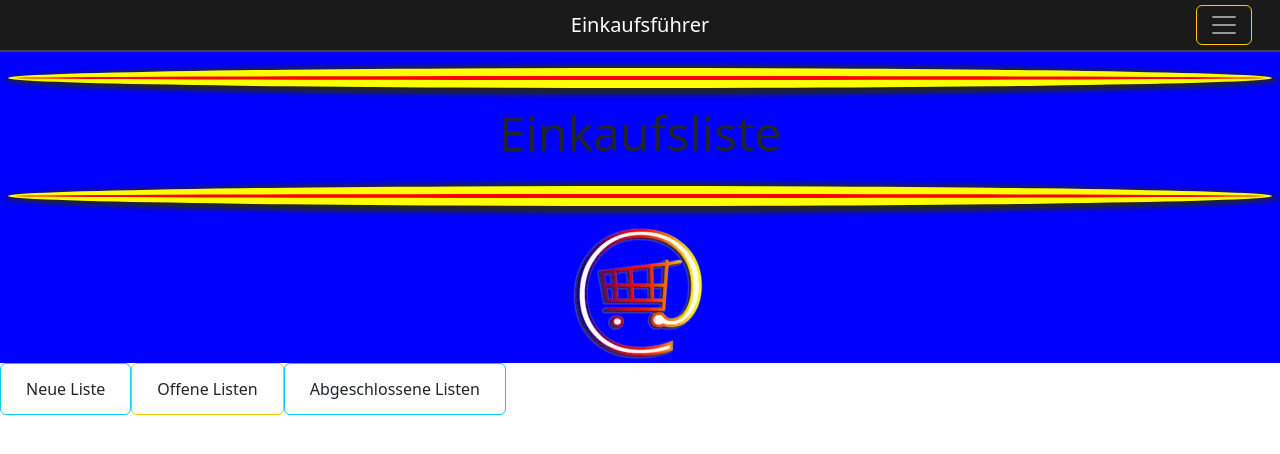
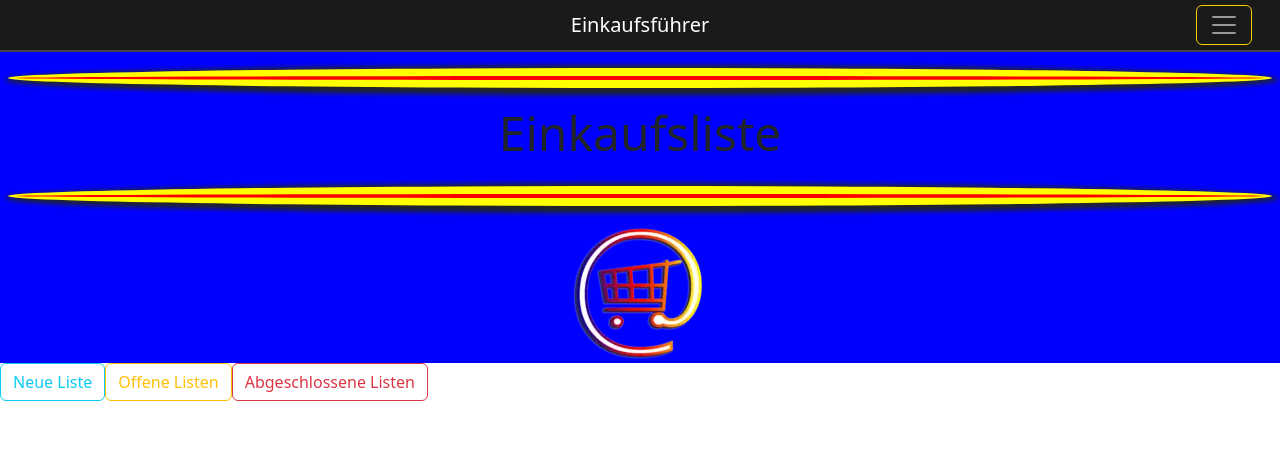
Before and after one commit to SpikeakaChris/todoApp, an Angular app in the folder todoApp/: page / in a window 1280 px wide. Shown: the top 454 px of the page. Built offline with nearby package versions, Linux system fonts and the light colour scheme.

Commit message:
buttons fix

```diff
--- a/todoApp/src/app/mainnav/mainnav.html
+++ b/todoApp/src/app/mainnav/mainnav.html
@@ -1,3 +1,3 @@
-<app-buttons [label]="'Neue Liste'" class="btn btn-outline-info"></app-buttons>
-<app-buttons [label]="'Offene Listen'" class="btn btn-outline-warning"></app-buttons>
-<app-buttons [label]="'Abgeschlossene Listen'" class="btn btn-outline-info"></app-buttons>
+<app-buttons label="Neue Liste" variant="info"></app-buttons>
+<app-buttons label="Offene Listen" variant="warning"></app-buttons>
+<app-buttons label="Abgeschlossene Listen" variant="danger"></app-buttons>
--- a/todoApp/src/app/shared/components/buttons/buttons.html
+++ b/todoApp/src/app/shared/components/buttons/buttons.html
@@ -1 +1 @@
-<button type="button" [class]="['btn', 'btn-outline-' + variant]">{{ label() }}</button>
+<button type="button" class="btn btn-outline-{{ variant() }}">{{ label() }}</button>
```
